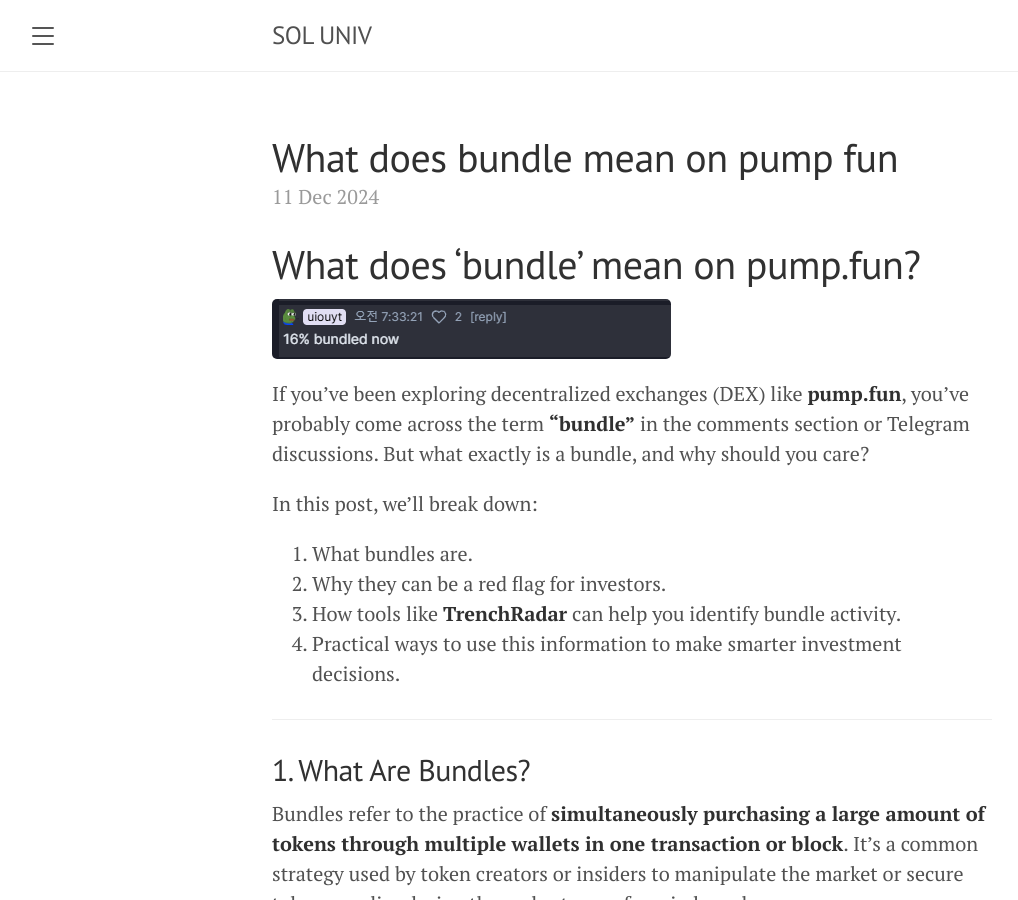
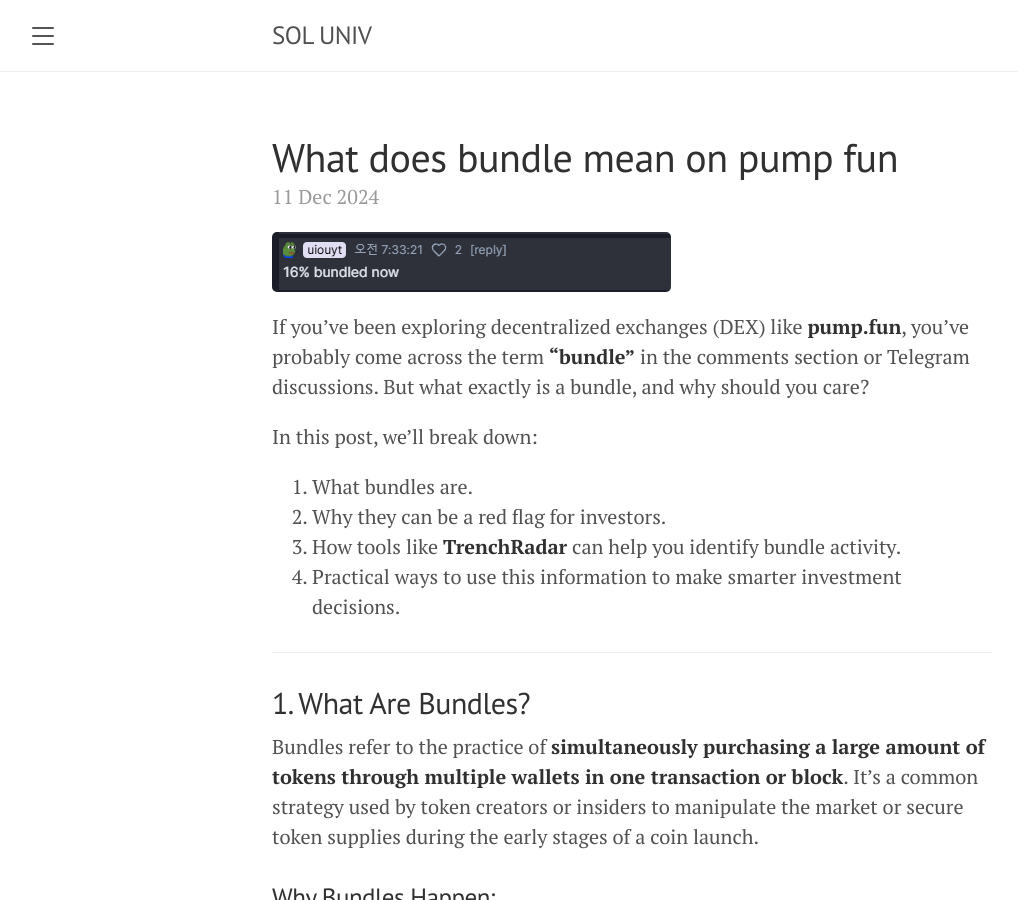
Before and after one commit to sa-iy-ou/soluniv, a Jekyll site: the page built from index.html, in a window 1280 px wide and 900 px high. Shown: the whole window, without its empty margins (8-1026 px from the left). Built offline with Jekyll 4.4.1, drawn with Linux system fonts in a browser that asks for light colours; the list of posts is cut into pages by our own code; part of the change alters nothing that is shown.

Commit message:
Your commit message

```diff
--- a/_posts/2024-12-11-What does bundle mean on pump fun.md
+++ b/_posts/2024-12-11-What does bundle mean on pump fun.md
@@ -1,4 +1,3 @@
-# What does 'bundle' mean on pump.fun?
 
 ![bundle?]({{ site.baseurl }}/images/4-1.png)
 
@@ -101,7 +100,7 @@ When creating a coin, using **sniping** is often the simplest way to make initia
 There are even services available that help you create coins with bundled purchases.
 
 ### Example Tool:
-- [WIF Bundles Bot](https://t.me/wif_bundles_bot)
+- [WIF Bundles Bot](https://t.me/wif_bundles_bot?ref=adtj3fs21)
   This Telegram bot appears to offer services for linking multiple wallets and automating bundled purchases for a small fee. *(This is a referral link with discounted fees.)*
 
 Although I haven’t personally used it, from what I’ve seen, you can input details about your coin and wallets, and the service handles the rest—including bundled token purchases.
```
